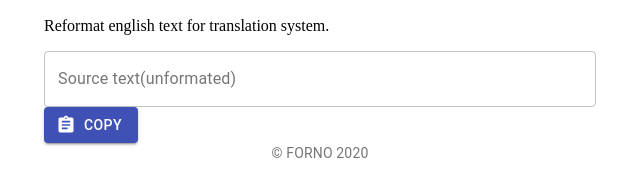
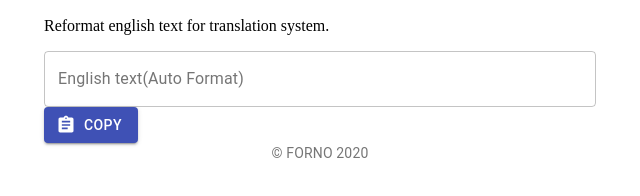
Before and after one commit to forno/forno.github.io, a Gatsby site: page /tools/reformat-english in a window 1280 px wide. Shown: the part 122-318 px from the top of the page, 320-960 px from the left. Built offline with nearby package versions, Linux system fonts and the light colour scheme; Gatsby itself is replaced by a stand-in of ours.

Commit message:
Update input information

```diff
--- a/src/pages/tools/reformat-english.js
+++ b/src/pages/tools/reformat-english.js
@@ -49,8 +49,8 @@ const ReformatEnglish = () => {
         <p>Reformat english text for translation system.</p>
         <TextField
           id="english-text"
-          label="Source text(unformated)"
-          placeholder="The unformated English"
+          label="English text(Auto Format)"
+          placeholder="Plese put unformated English"
           fullWidth
           variant="outlined"
           multiline
```
